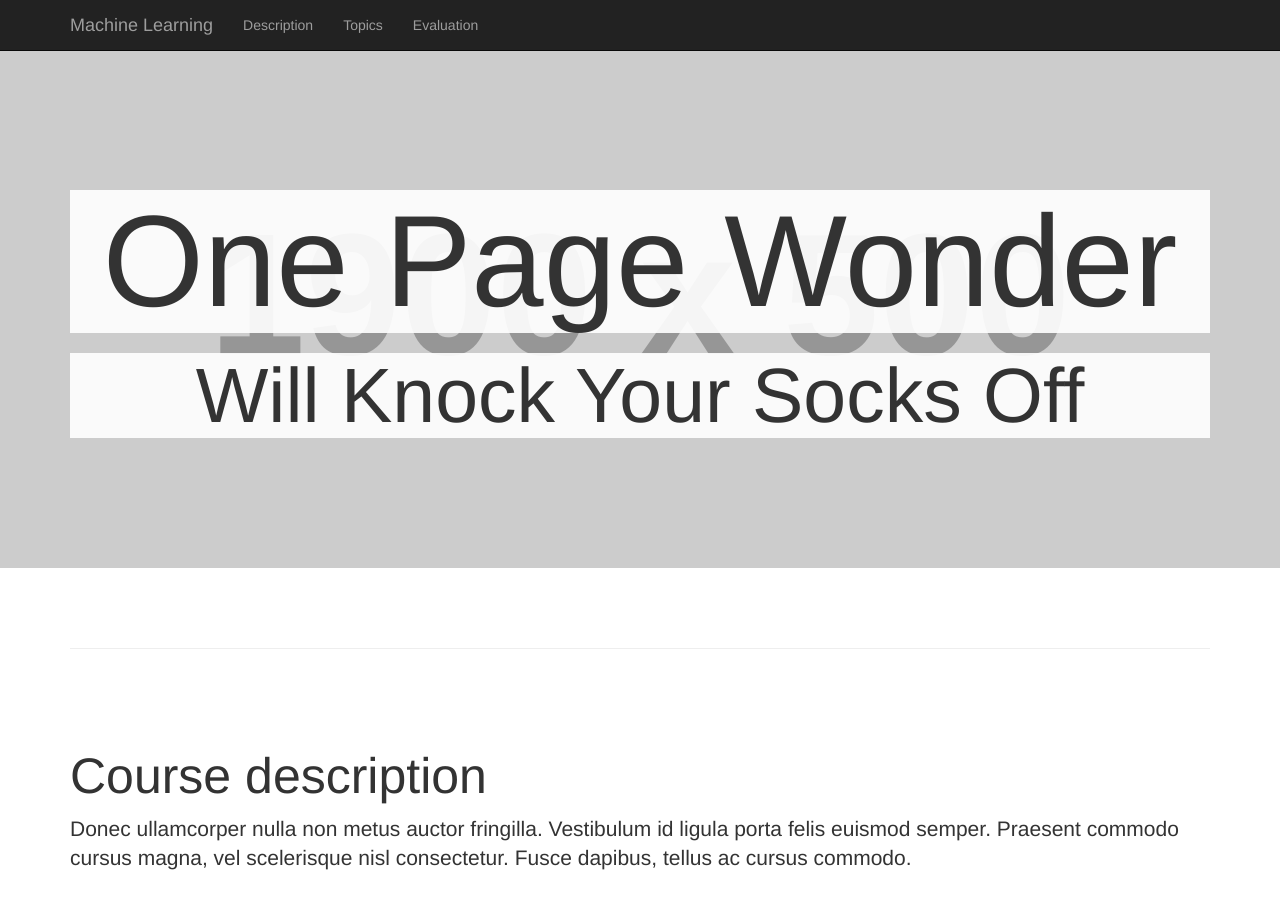
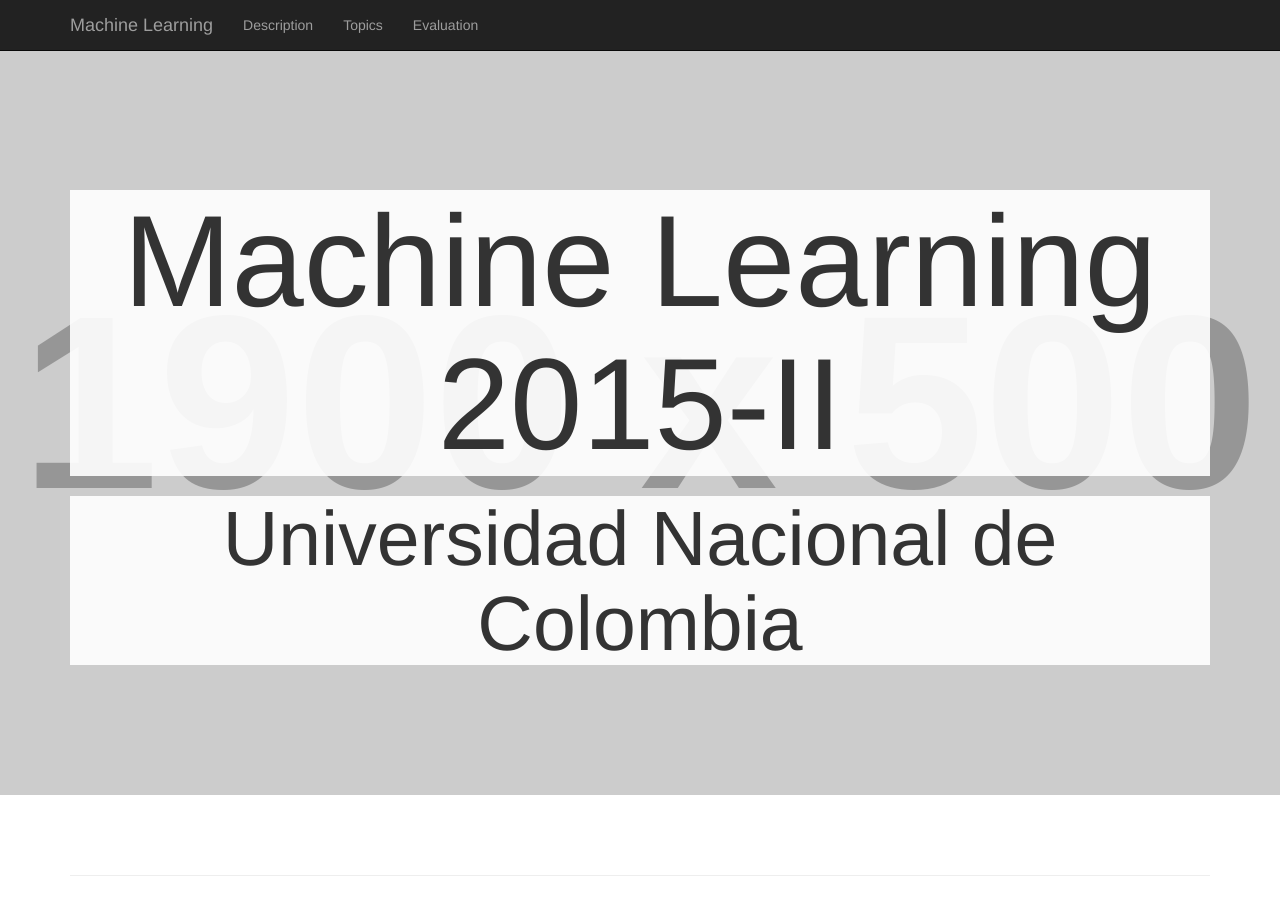
Before and after one commit to fagonzalezo/ml-2016-2, a Jekyll site: the page built from index.html, in a window 1280 px wide and 900 px high. Built offline with Jekyll 4.4.1, drawn with Linux system fonts in a browser that asks for light colours.

Commit message:
Title update

```diff
--- a/index.html
+++ b/index.html
@@ -1,7 +1,7 @@
 ---
 layout: default
-heading: One Page Wonder
-subheading: Will Knock Your Socks Off
+heading: Machine Learning 2015-II
+subheading: Universidad Nacional de Colombia
 ---
 
 {% include header.html %}
```
